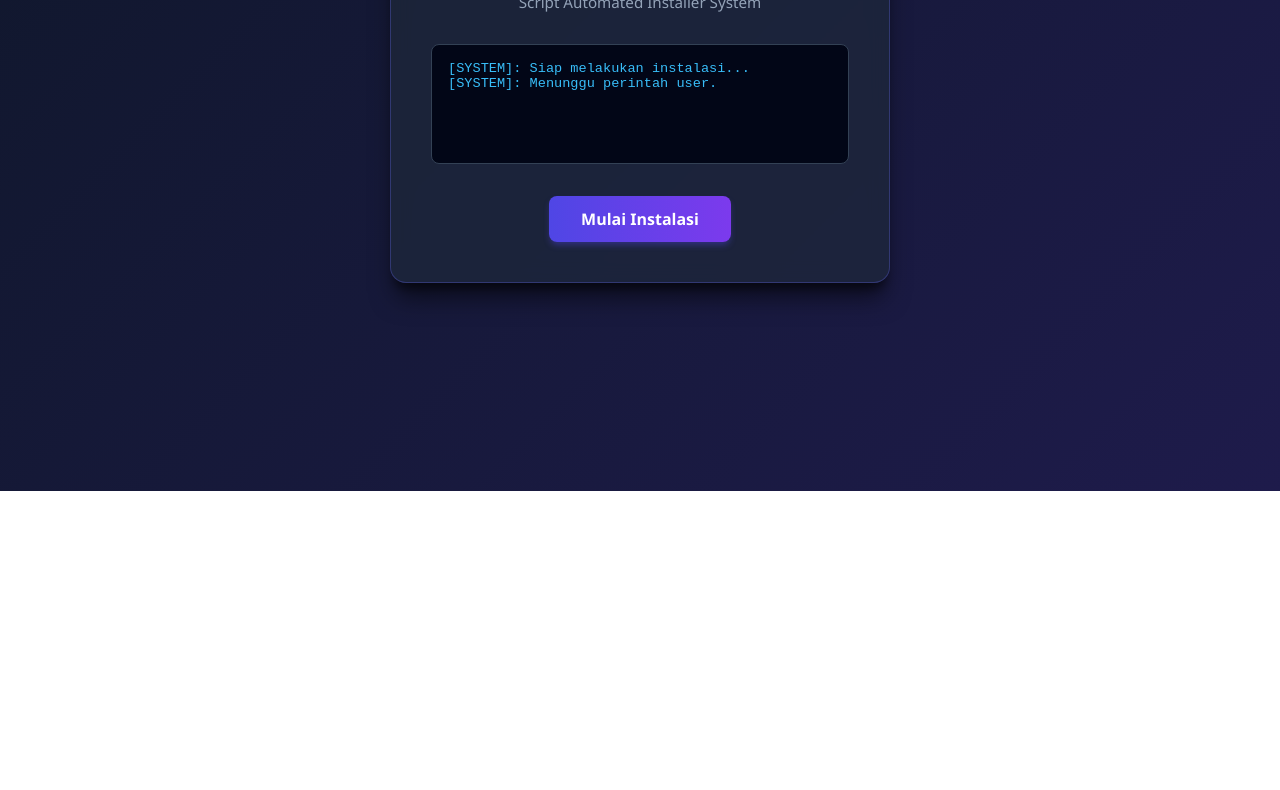
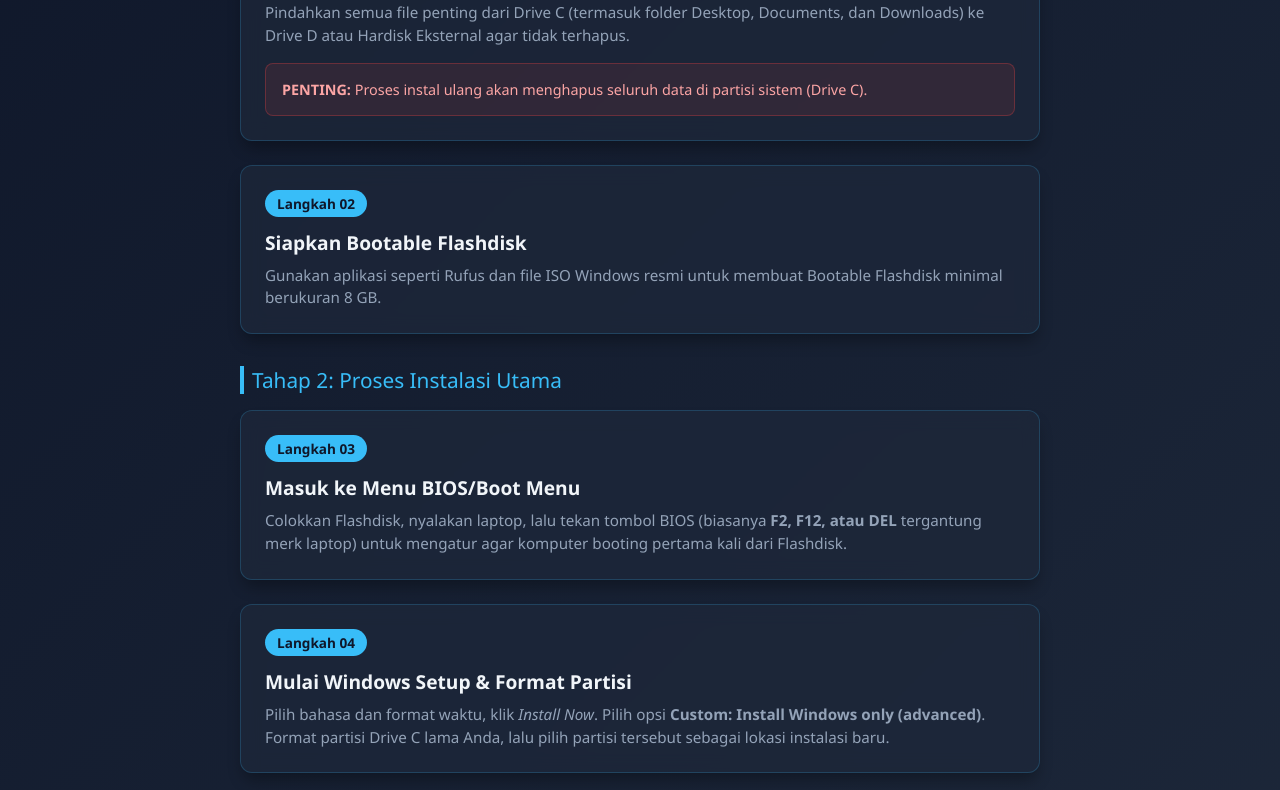
Before and after one commit to bhizzz/Instal-Ulang-OS, a plain HTML site: page index.html in a window 1280 px wide. Shown: the part 309-1099 px from the top of the page. Before the commit the page ends 800 px from the top, so only its background shows below. Drawn offline with Linux system fonts and the light colour scheme.

Commit message:
Update title and improve layout in index.html

```diff
--- a/index.html
+++ b/index.html
@@ -3,7 +3,7 @@
 <head>
     <meta charset="UTF-8">
     <meta name="viewport" content="width=device-width, initial-scale=1.0">
-    <title>Instal Ulang OS - Simulator</title>
+    <title>Panduan Instal Ulang Windows</title>
     <style>
         * {
             margin: 0;
@@ -12,150 +12,142 @@
             font-family: 'Segoe UI', Tahoma, Geneva, Verdana, sans-serif;
         }
         body {
-            background: linear-gradient(135deg, #0f172a, #1e1b4b);
+            background: linear-gradient(135deg, #0f172a, #1e293b);
             color: #f8fafc;
-            display: flex;
-            justify-content: center;
-            align-items: center;
             min-height: 100vh;
-            overflow: hidden;
+            padding: 2rem 1rem;
         }
         .container {
+            max-width: 800px;
+            margin: 0 auto;
+        }
+        header {
+            text-align: center;
+            margin-bottom: 3rem;
+        }
+        header h1 {
+            font-size: 2.5rem;
+            background: linear-gradient(to right, #38bdf8, #818cf8);
+            -webkit-background-clip: text;
+            -webkit-text-fill-color: transparent;
+            margin-bottom: 0.5rem;
+        }
+        header p {
+            color: #94a3b8;
+            font-size: 1.1rem;
+        }
+        .section-title {
+            font-size: 1.3rem;
+            color: #38bdf8;
+            margin: 2rem 0 1rem 0;
+            border-left: 4px solid #38bdf8;
+            padding-left: 0.5rem;
+        }
+        .card-grid {
+            display: grid;
+            grid-template-columns: 1fr;
+            gap: 1.5rem;
+        }
+        .step-card {
             background: rgba(30, 41, 59, 0.7);
             backdrop-filter: blur(10px);
-            border: 1px solid rgba(99, 102, 241, 0.3);
-            padding: 2.5rem;
-            border-radius: 16px;
-            box-shadow: 0 20px 25px -5px rgba(0, 0, 0, 0.5), 0 10px 10px -5px rgba(0, 0, 0, 0.5);
-            width: 90%;
-            max-width: 500px;
-            text-align: center;
+            border: 1px solid rgba(56, 189, 248, 0.2);
+            border-radius: 12px;
+            padding: 1.5rem;
+            box-shadow: 0 10px 15px -3px rgba(0, 0, 0, 0.3);
+            transition: transform 0.2s ease, border-color 0.2s ease;
         }
-        h1 {
-            font-size: 2rem;
+        .step-card:hover {
+            transform: translateY(-2px);
+            border-color: rgba(56, 189, 248, 0.5);
+        }
+        .step-number {
+            background: #38bdf8;
+            color: #0f172a;
+            font-weight: bold;
+            display: inline-block;
+            padding: 0.25rem 0.75rem;
+            border-radius: 9999px;
+            font-size: 0.85rem;
+            margin-bottom: 0.75rem;
+        }
+        .step-card h3 {
+            font-size: 1.2rem;
             margin-bottom: 0.5rem;
-            background: linear-gradient(to right, #6366f1, #a855f7);
-            -webkit-background-clip: text;
-            -webkit-text-fill-color: transparent;
+            color: #f1f5f9;
         }
-        p {
+        .step-card p {
             color: #94a3b8;
-            margin-bottom: 2rem;
             font-size: 0.95rem;
+            line-height: 1.5;
         }
-        .console {
-            background: #020617;
-            border: 1px solid #334155;
+        .warning-box {
+            background: rgba(239, 68, 68, 0.1);
+            border: 1px solid rgba(239, 68, 68, 0.3);
             border-radius: 8px;
             padding: 1rem;
-            text-align: left;
-            font-family: 'Courier New', Courier, monospace;
-            font-size: 0.85rem;
-            color: #38bdf8;
-            height: 120px;
-            overflow-y: auto;
-            margin-bottom: 2rem;
-        }
-        .btn-install {
-            background: linear-gradient(to right, #4f46e5, #7c3aed);
-            color: white;
-            border: none;
-            padding: 0.75rem 2rem;
-            font-size: 1rem;
-            font-weight: 600;
-            border-radius: 8px;
-            cursor: pointer;
-            transition: all 0.3s ease;
-            box-shadow: 0 4px 6px -1px rgba(79, 70, 229, 0.4);
-        }
-        .btn-install:hover {
-            transform: translateY(-2px);
-            box-shadow: 0 10px 15px -3px rgba(79, 70, 229, 0.5);
-        }
-        .btn-install:active {
-            transform: translateY(0);
-        }
-        .progress-bar {
-            width: 100%;
-            background-color: #334155;
-            border-radius: 9999px;
-            height: 8px;
-            margin-top: 1.5rem;
-            display: none;
-            overflow: hidden;
-        }
-        .progress-fill {
-            height: 100%;
-            width: 0%;
-            background: linear-gradient(to right, #22c55e, #10b981);
-            border-radius: 9999px;
-            transition: width 0.1s linear;
+            margin-top: 1rem;
+            color: #fca5a5;
+            font-size: 0.9rem;
         }
     </style>
 </head>
 <body>
 
 <div class="container">
-    <h1>Instal Ulang OS</h1>
-    <p>Script Automated Installer System</p>
+    <header>
+        <h1>Panduan Instal Ulang Windows</h1>
+        <p>Petunjuk Lengkap Langkah Demi Langkah untuk Pemula</p>
+    </header>
 
-    <div class="console" id="logConsole">
-        [SYSTEM]: Siap melakukan instalasi...<br>
-        [SYSTEM]: Menunggu perintah user.
+    <!-- TAHAP 1 -->
+    <div class="section-title">Tahap 1: Persiapan Sebelum Instalasi</div>
+    <div class="card-grid">
+        <div class="step-card">
+            <span class="step-number">Langkah 01</span>
+            <h3>Backup Data Penting</h3>
+            <p>Pindahkan semua file penting dari Drive C (termasuk folder Desktop, Documents, dan Downloads) ke Drive D atau Hardisk Eksternal agar tidak terhapus.</p>
+            <div class="warning-box">
+                <strong>PENTING:</strong> Proses instal ulang akan menghapus seluruh data di partisi sistem (Drive C).
+            </div>
+        </div>
+        <div class="step-card">
+            <span class="step-number">Langkah 02</span>
+            <h3>Siapkan Bootable Flashdisk</h3>
+            <p>Gunakan aplikasi seperti Rufus dan file ISO Windows resmi untuk membuat Bootable Flashdisk minimal berukuran 8 GB.</p>
+        </div>
     </div>
 
-    <button class="btn-install" id="installBtn" onclick="startInstallation()">Mulai Instalasi</button>
+    <!-- TAHAP 2 -->
+    <div class="section-title">Tahap 2: Proses Instalasi Utama</div>
+    <div class="card-grid">
+        <div class="step-card">
+            <span class="step-number">Langkah 03</span>
+            <h3>Masuk ke Menu BIOS/Boot Menu</h3>
+            <p>Colokkan Flashdisk, nyalakan laptop, lalu tekan tombol BIOS (biasanya <strong>F2, F12, atau DEL</strong> tergantung merk laptop) untuk mengatur agar komputer booting pertama kali dari Flashdisk.</p>
+        </div>
+        <div class="step-card">
+            <span class="step-number">Langkah 04</span>
+            <h3>Mulai Windows Setup & Format Partisi</h3>
+            <p>Pilih bahasa dan format waktu, klik <em>Install Now</em>. Pilih opsi <strong>Custom: Install Windows only (advanced)</strong>. Format partisi Drive C lama Anda, lalu pilih partisi tersebut sebagai lokasi instalasi baru.</p>
+        </div>
+        <div class="step-card">
+            <span class="step-number">Langkah 05</span>
+            <h3>Proses Copy Files</h3>
+            <p>Tunggu proses instalasi berjalan hingga 100%. Laptop Anda akan otomatis melakukan restart beberapa kali selama proses ini berlangsung.</p>
+        </div>
+    </div>
 
-    <div class="progress-bar" id="progressContainer">
-        <div class="progress-fill" id="progressBar"></div>
+    <!-- TAHAP 3 -->
+    <div class="section-title">Tahap 3: Finishing & Setup Awal</div>
+    <div class="card-grid">
+        <div class="step-card">
+            <span class="step-number">Langkah 06</span>
+            <h3>Konfigurasi Windows</h3>
+            <p>Ikuti panduan di layar seperti memilih Wilayah (Region), Layout Keyboard, membuat Akun Pengguna, dan mengatur opsi privasi Windows Anda.</p>
+        </div>
     </div>
 </div>
 
-<script>
-    function startInstallation() {
-        const btn = document.getElementById('installBtn');
-        const consoleLog = document.getElementById('logConsole');
-        const progressContainer = document.getElementById('progressContainer');
-        const progressBar = document.getElementById('progressBar');
-
-        btn.style.display = 'none';
-        progressContainer.style.display = 'block';
-
-        let logs = [
-            "[1/4] Mengunduh package system...",
-            "[2/4] Ekstrak script Windows konfigurasi...",
-            "[3/4] Mengoptimalkan registri OS...",
-            "[4/4] Instalasi Selesai! Sistem Anda siap."
-        ];
-
-        let currentLogIndex = 0;
-        let progress = 0;
-
-        consoleLog.innerHTML = "[SYSTEM]: Menjalankan skrip otomatis...<br>";
-
-        let interval = setInterval(() => {
-            progress += 2;
-            progressBar.style.width = progress + '%';
-
-            if (progress === 25) {
-                consoleLog.innerHTML += logs[0] + "<br>";
-                consoleLog.scrollTop = consoleLog.scrollHeight;
-            } else if (progress === 50) {
-                consoleLog.innerHTML += logs[1] + "<br>";
-                consoleLog.scrollTop = consoleLog.scrollHeight;
-            } else if (progress === 75) {
-                consoleLog.innerHTML += logs[2] + "<br>";
-                consoleLog.scrollTop = consoleLog.scrollHeight;
-            }
-
-            if (progress >= 100) {
-                clearInterval(interval);
-                consoleLog.innerHTML += "<span style='color: #22c55e;'>" + logs[3] + "</span><br>";
-                consoleLog.scrollTop = consoleLog.scrollHeight;
-            }
-        }, 100);
-    }
-</script>
-
 </body>
 </html>
```
